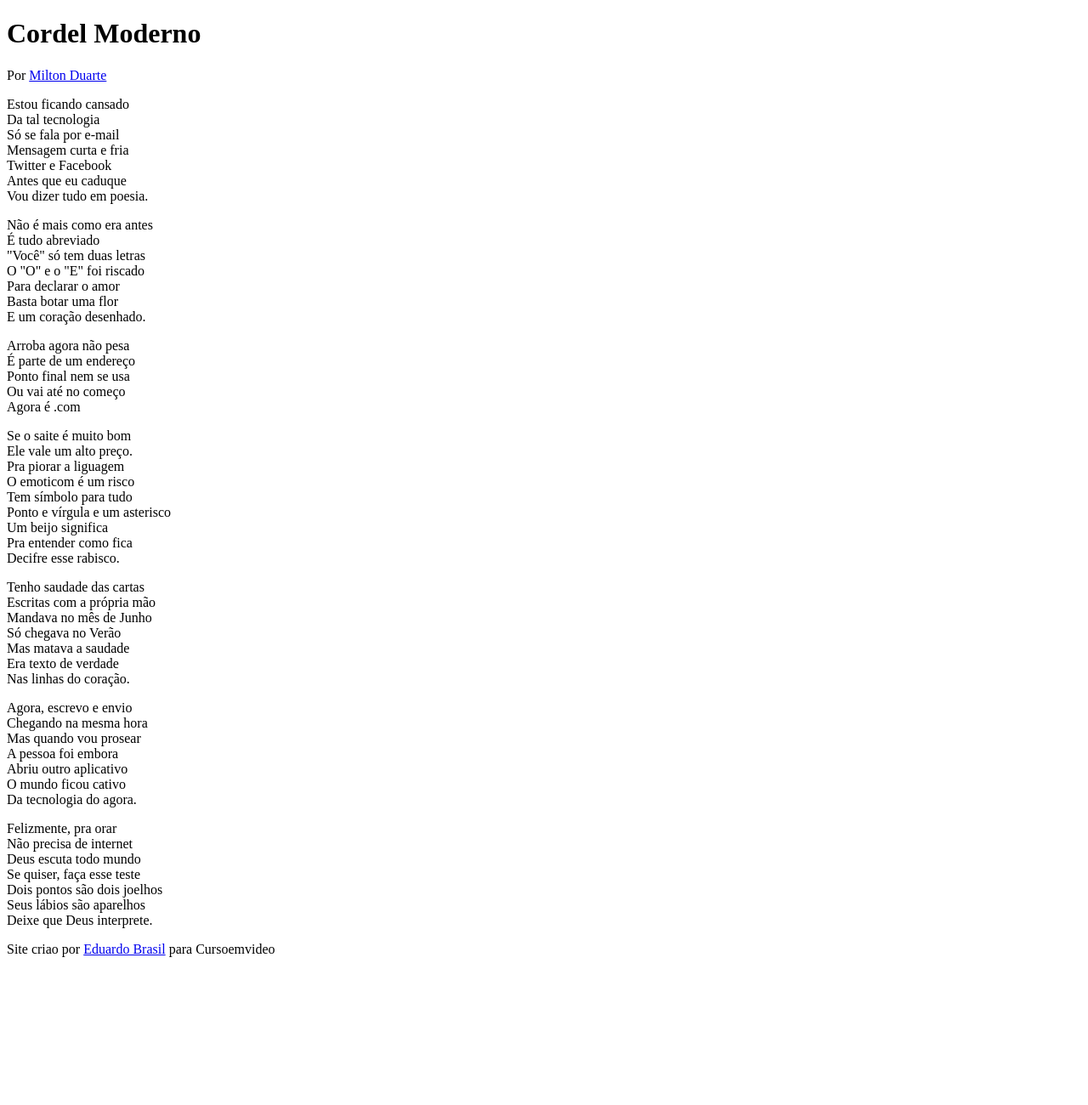
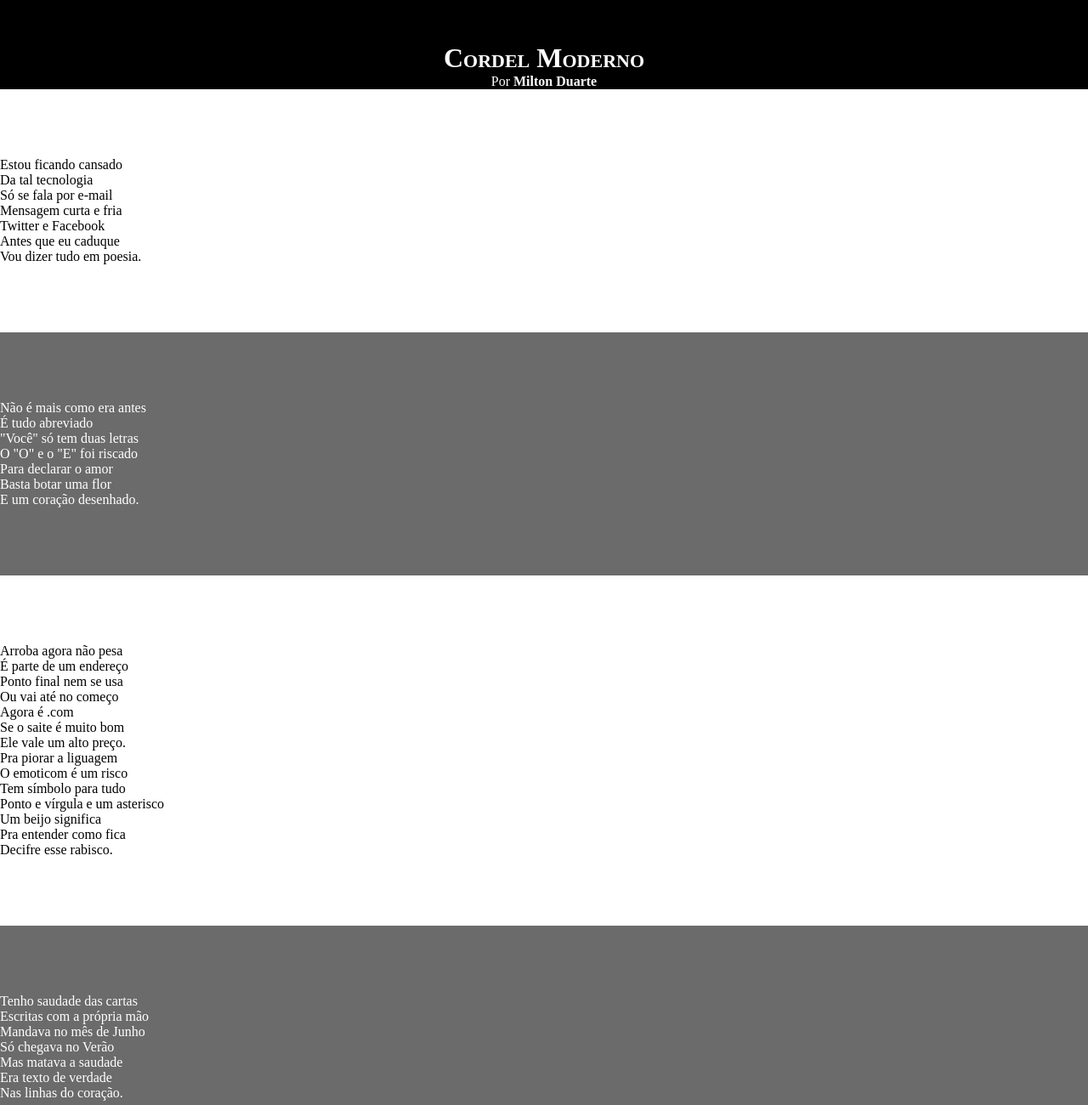
Before and after one commit to eduardobrasil15/estudo-html-css, a plain HTML site: page desafios/d012/index.html in a window 1280 px wide. Shown: the top 1300 px of the page at 85% size. Before the commit the page ends 1142 px from the top, so only its background shows below. Drawn offline with Linux system fonts and the light colour scheme.

Commit message:
ajustando css

```diff
--- a/desafios/d012/estilo/style.css
+++ b/desafios/d012/estilo/style.css
@@ -1 +1,59 @@
 @charset "UTF-8";
+
+*{
+    margin: 0px;
+    padding: 0px;
+}
+
+html, body {
+    min-height: 100%vh;
+    background-color: darkgrey;
+}
+
+header {
+    background-color: black;
+    color: white;
+    text-align: center;
+}
+
+header > h1 {
+    padding-top: 50px;
+    font-variant: small-caps;
+}
+
+header > p {
+    padding-bottom: 50%px;
+}
+
+header a, footer a {
+    color: white;
+    text-decoration: none;
+    font-weight: bolder;
+
+}
+
+header a:hover, footer a:hover {
+    text-decoration: underline;
+}
+
+section {
+    padding-top: 10vh;
+    padding-bottom: 10vh;
+}
+
+section.normal {
+    background-color: white;
+    color: black;
+}
+
+section.imagem {
+    background-color: rgb(107, 107, 107);
+    color: white;
+}
+
+footer {
+    background-color: black;
+    color: white;
+    text-align: center;
+    padding: 10px;
+}
--- a/desafios/d012/index.html
+++ b/desafios/d012/index.html
@@ -14,7 +14,7 @@
 
     </header>
 
-    <section>
+    <section class="normal">
         <p>
             Estou ficando cansado <br>
             Da tal tecnologia <br>
@@ -26,7 +26,7 @@
         </p>
     </section>
 
-    <section>
+    <section class="imagem">
         <p>
             Não é mais como era antes <br>
             É tudo abreviado <br>
@@ -38,7 +38,7 @@
         </p>
     </section>
 
-    <section>
+    <section class="normal">
 
             <p>
                 Arroba agora não pesa <br>
@@ -61,7 +61,7 @@
 
     </section>
 
-    <section>
+    <section class="imagem">
         <p>
             Tenho saudade das cartas <br>
             Escritas com a própria mão <br>
@@ -75,7 +75,7 @@
 
 
 
-    <section>
+    <section class="normal">
 
             <p>
                 Agora, escrevo e envio <br>
```
